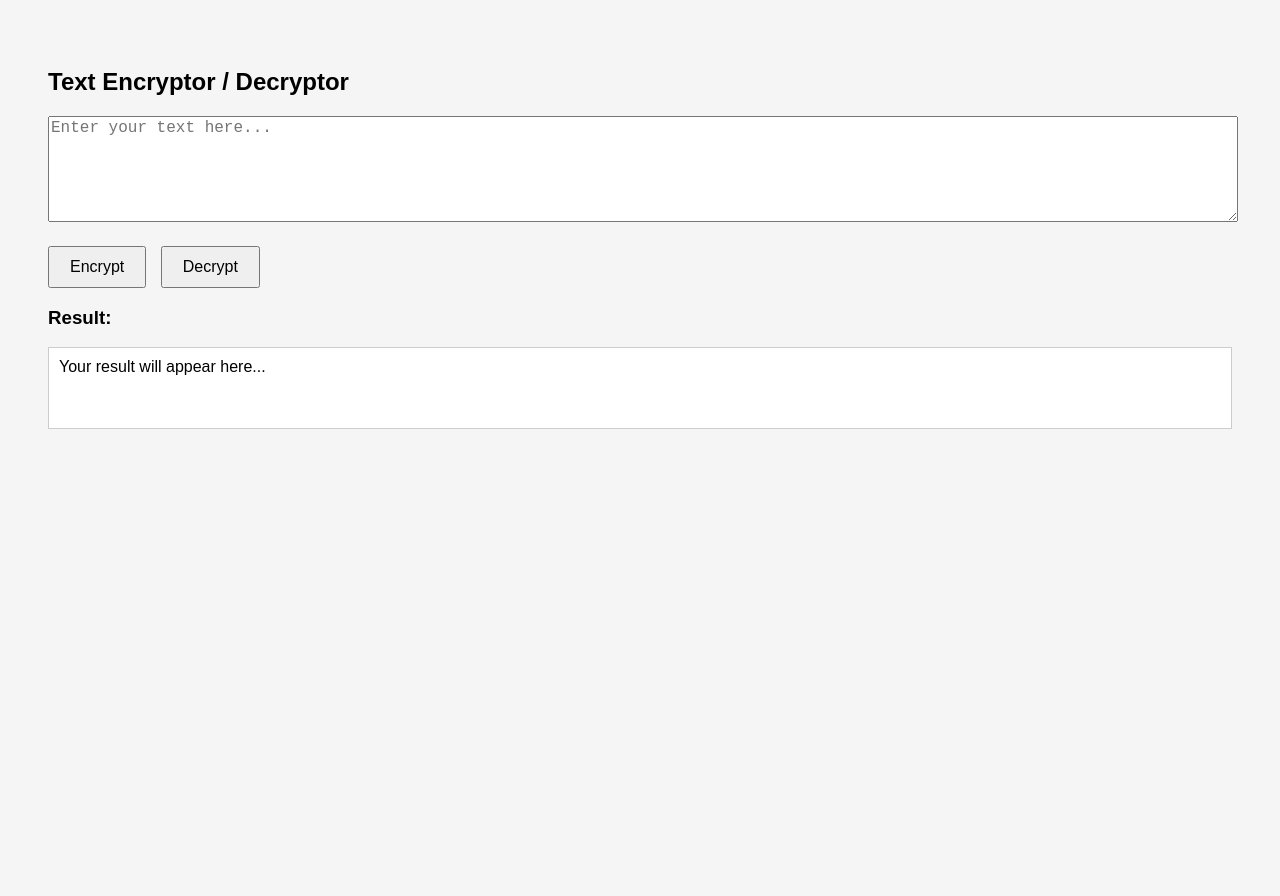
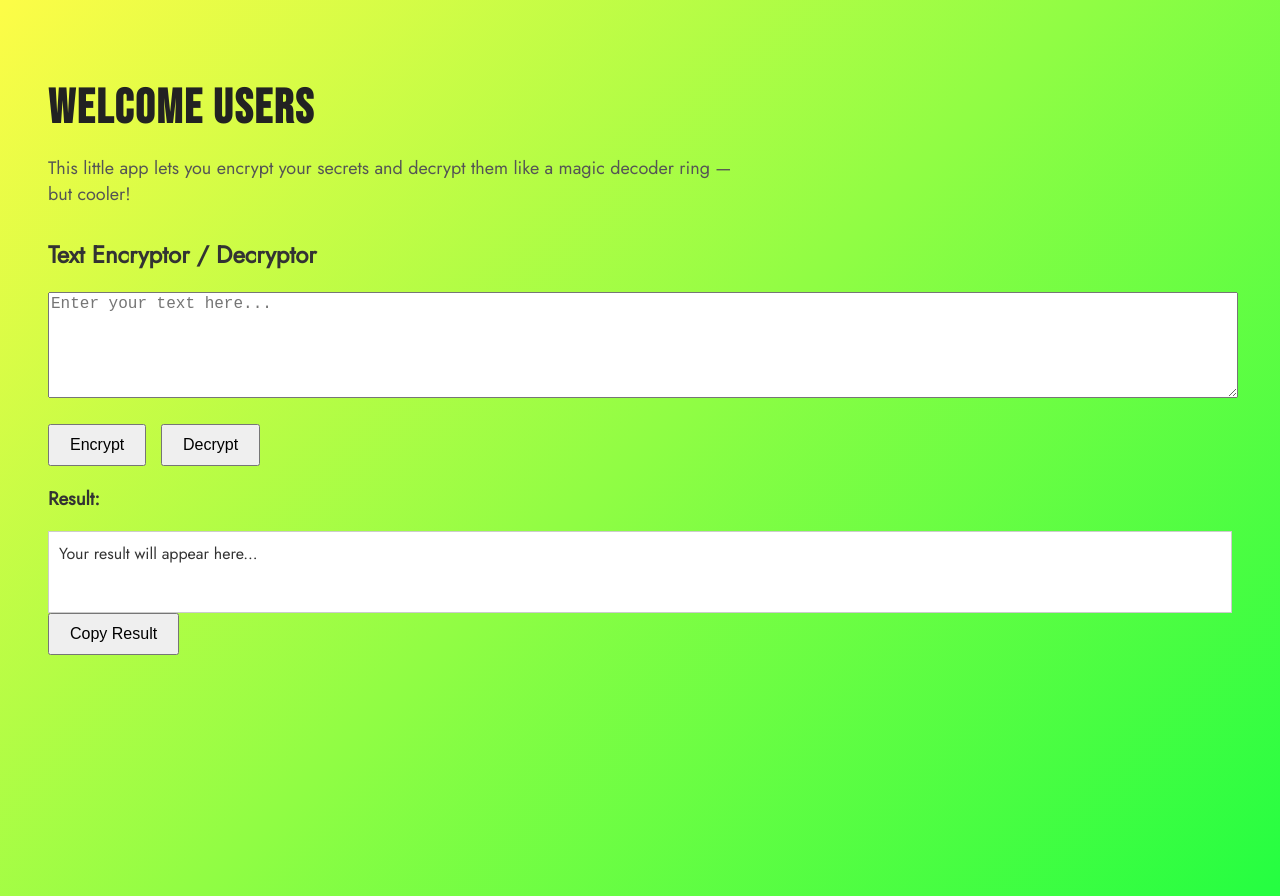
Before and after one commit to Cyphmuk/text-transform-app, a plain HTML site: page static/index.html in a window 1280 px wide. Before the commit the page ends 800 px from the top, so only its background shows below. Drawn offline with Linux system fonts and the light colour scheme.

Commit message:
Add copy button with tick animation and style updates

```diff
--- a/static/index.html
+++ b/static/index.html
@@ -2,33 +2,79 @@
 <html>
 <head>
   <title>Encrypt / Decrypt Tool</title>
+
+  <!-- Google Fonts -->
+  <link href="https://fonts.googleapis.com/css2?family=Bebas+Neue&family=Jost&display=swap" rel="stylesheet">
+
   <style>
     body {
-      font-family: Arial, sans-serif;
+      font-family: 'Jost', sans-serif;
       padding: 40px;
-      background-color: #f5f5f5;
+      background: linear-gradient(135deg, #fdfc47 0%, #24fe41 100%);
+      color: #333;
+      min-height: 100vh;
     }
+
+    .main-heading {
+      font-family: 'Bebas Neue', cursive;
+      font-size: 48px;
+      letter-spacing: 2px;
+      text-transform: uppercase;
+      margin-bottom: 10px;
+      color: #222;
+    }
+
+    .sub-heading {
+      font-size: 18px;
+      margin-bottom: 30px;
+      color: #555;
+      max-width: 700px;
+    }
+
     textarea {
       width: 100%;
       height: 100px;
       margin-bottom: 20px;
       font-size: 16px;
     }
+
     button {
       padding: 10px 20px;
       font-size: 16px;
       margin-right: 10px;
+      cursor: pointer;
     }
+
     #output {
       white-space: pre-wrap;
       background-color: #fff;
       padding: 10px;
       border: 1px solid #ccc;
       min-height: 60px;
+      margin-top: 10px;
+    }
+
+    .tick {
+      display: inline-block;
+      margin-left: 10px;
+      font-size: 16px;
+      color: green;
+      opacity: 0;
+      transition: opacity 0.4s ease;
+    }
+
+    .tick.show {
+      opacity: 1;
     }
   </style>
 </head>
 <body>
+
+  <h1 class="main-heading">Welcome Users</h1>
+  <p class="sub-heading">
+    This little app lets you encrypt your secrets and decrypt them like a magic decoder ring — but cooler!
+  </p>
+
   <h2>Text Encryptor / Decryptor</h2>
 
   <textarea id="inputText" placeholder="Enter your text here..."></textarea><br>
@@ -38,6 +84,8 @@
 
   <h3>Result:</h3>
   <div id="output">Your result will appear here...</div>
+  <button id="copyBtn" onclick="copyResult()">Copy Result</button>
+  <span id="copyTick" class="tick">&#10004; Copied!</span>
 
   <script>
     const API_URL = "https://ulyencrypt.onrender.com/transform";
@@ -60,4 +108,20 @@
         document.getElementById("output").textContent = "Network error: " + error;
       }
     }
+
+    function copyResult() {
+      const output = document.getElementById("output").textContent;
+      navigator.clipboard.writeText(output)
+        .then(() => {
+          const tick = document.getElementById("copyTick");
+          tick.classList.add("show");
+          setTimeout(() => {
+            tick.classList.remove("show");
+          }, 1500);
+        })
+        .catch(() => alert("Failed to copy result."));
+    }
   </script>
+
+</body>
+</html>
```
Lines whose indentation alone changed are shown as unchanged.
